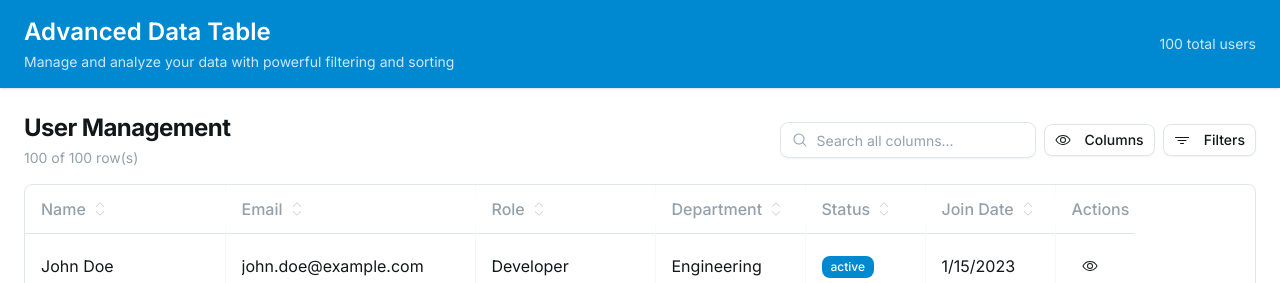
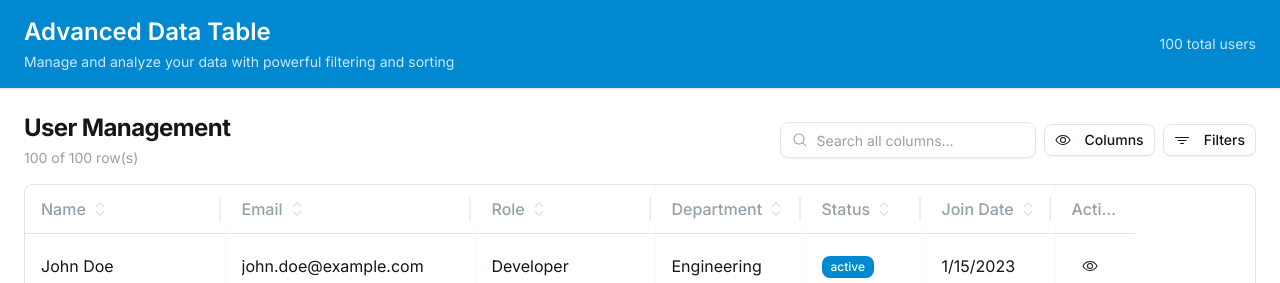
Before and after one commit to thanhbinhqs/react-data-table-com, a React (Vite) app: page / in a window 1280 px wide. Shown: the top 283 px of the page. Built offline with nearby package versions, Linux system fonts and the light colour scheme.

Commit message:
Generated by Spark: Test column resizing by dragging column borders to verify smooth functionality

```diff
--- a/src/App.tsx
+++ b/src/App.tsx
@@ -1,4 +1,4 @@
-import { useMemo } from 'react'
+import { useMemo, useCallback } from 'react'
 import { ColumnDef, ColumnFiltersState } from '@tanstack/react-table'
 import { DataTable } from '@/components/DataTable'
 import { Badge } from '@/components/ui/badge'
@@ -227,17 +227,17 @@ function App() {
     },
   ], [])
 
-  const handleRowClick = (row: any) => {
+  const handleRowClick = useCallback((row: any) => {
     console.log('Row clicked:', row.original)
-  }
+  }, [])
 
-  const handleFilterApply = (filters: ColumnFiltersState) => {
+  const handleFilterApply = useCallback((filters: ColumnFiltersState) => {
     console.log('Filters applied:', filters)
-  }
+  }, [])
 
-  const handleClear = () => {
+  const handleClear = useCallback(() => {
     console.log('Filters cleared')
-  }
+  }, [])
 
   return (
     <div className="h-screen flex flex-col overflow-hidden">
--- a/src/components/DataTable.tsx
+++ b/src/components/DataTable.tsx
@@ -1,3 +1,20 @@
+/*
+ * DataTable Component - Column Resizing Test Guide
+ *
+ * To test column resizing functionality:
+ * 1. Look for the thin vertical line at the right edge of each column header
+ * 2. Hover over the right border of any column header - cursor should change to col-resize
+ * 3. Click and drag the border left or right to resize the column
+ * 4. Release to apply the new size
+ *
+ * Features implemented:
+ * - Smooth dragging with visual feedback
+ * - Minimum and maximum size constraints
+ * - Real-time resizing (onChange mode)
+ * - Visual resize handle indicators
+ * - Touch support for mobile devices
+ */
+
 import { useState, useMemo } from 'react'
 import {
   ColumnDef,
@@ -90,13 +107,25 @@ export function DataTable<TData>({
     onGlobalFilterChange: setGlobalFilter,
     enableColumnResizing: true,
     columnResizeMode,
+    columnResizeDirection: 'ltr',
+    defaultColumn: {
+      minSize: 50,
+      maxSize: 800,
+      size: 150,
+    },
     state: {
       sorting,
       columnFilters,
       columnVisibility,
       globalFilter,
     },
+    debugTable: false,
+    debugHeaders: false,
+    debugColumns: false,
   })
+
+  // Check if any column is currently being resized
+  const isResizing = table.getAllColumns().some(col => col.getIsResizing())
 
   const handleApplyFilters = () => {
     const filters = Object.entries(filterValues)
@@ -129,6 +158,7 @@ export function DataTable<TData>({
           {title && <h2 className="text-2xl font-bold tracking-tight">{title}</h2>}
           <p className="text-sm text-muted-foreground">
             {table.getFilteredRowModel().rows.length} of {data.length} row(s)
+            {isResizing && <span className="ml-2 text-primary">• Resizing columns...</span>}
           </p>
         </div>
 
@@ -244,10 +274,9 @@ export function DataTable<TData>({
       <div className="flex-1 rounded-md border overflow-hidden">
         <div className="h-full overflow-auto">
           <table
-            className="relative"
+            className="relative w-full"
             style={{
-              width: table.getCenterTotalSize(),
-              tableLayout: 'fixed',
+              width: table.getTotalSize(),
             }}
           >
             <thead className="sticky top-0 z-10 bg-background/95 backdrop-blur supports-[backdrop-filter]:bg-background/60 border-b">
@@ -256,17 +285,18 @@ export function DataTable<TData>({
                   {headerGroup.headers.map((header) => (
                     <th
                       key={header.id}
-                      className="relative h-12 px-4 text-left align-middle font-medium text-muted-foreground group border-r border-border/50 last:border-r-0"
+                      className="relative h-12 px-4 text-left align-middle font-medium text-muted-foreground group border-r border-border/50 last:border-r-0 select-none"
                       style={{
                         width: header.getSize(),
-                        position: 'relative',
+                        maxWidth: header.getSize(),
+                        minWidth: header.getSize(),
                       }}
                     >
                       <div className="flex items-center gap-2 h-full">
                         {header.isPlaceholder ? null : (
                           <div
                             className={cn(
-                              'flex items-center gap-2 cursor-pointer select-none flex-1',
+                              'flex items-center gap-2 cursor-pointer select-none flex-1 min-w-0',
                               header.column.getCanSort() && 'hover:text-foreground'
                             )}
                             onClick={header.column.getToggleSortingHandler()}
@@ -301,13 +331,18 @@ export function DataTable<TData>({
                       {/* Column Resizer */}
                       {header.column.getCanResize() && (
                         <div
-                          className="absolute right-0 top-0 h-full w-1 cursor-col-resize bg-transparent hover:bg-primary/20 active:bg-primary/40 transition-colors"
+                          className="absolute right-0 top-0 h-full w-3 cursor-col-resize bg-transparent hover:bg-primary/20 active:bg-primary/40 transition-all duration-150"
                           style={{
-                            transform: header.column.getIsResizing() ? 'scaleX(2)' : undefined,
+                            transform: header.column.getIsResizing() ? 'scaleX(1.5)' : undefined,
+                            userSelect: 'none',
+                            touchAction: 'none',
                           }}
                           onMouseDown={header.getResizeHandler()}
                           onTouchStart={header.getResizeHandler()}
-                        />
+                        >
+                          {/* Visual indicator for resize handle */}
+                          <div className="absolute right-1 top-1/2 transform -translate-y-1/2 w-0.5 h-6 bg-border/60 group-hover:bg-primary/60 transition-colors" />
+                        </div>
                       )}
                     </th>
                   ))}
@@ -331,7 +366,11 @@ export function DataTable<TData>({
                       <td
                         key={cell.id}
                         className="p-4 align-middle border-r border-border/30 last:border-r-0"
-                        style={{ width: cell.column.getSize() }}
+                        style={{
+                          width: cell.column.getSize(),
+                          maxWidth: cell.column.getSize(),
+                          minWidth: cell.column.getSize(),
+                        }}
                       >
                         <div className="truncate">
                           {flexRender(cell.column.columnDef.cell, cell.getContext())}
```
